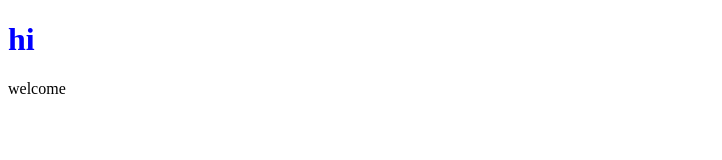
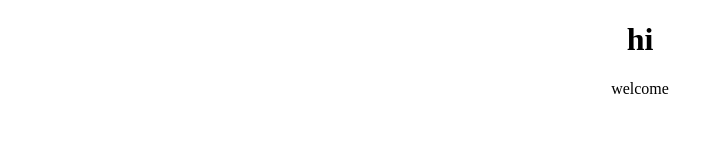
Before and after one commit to Waphhh/waphhh.github.io, a plain HTML site: page index.html in a window 1280 px wide. Shown: the whole page, without its empty margins (0-722 px from the left). Drawn offline with Linux system fonts and the light colour scheme.

Commit message:
Update style.css

```diff
--- a/style.css
+++ b/style.css
@@ -1,3 +1,3 @@
-h1 {
-    color: blue
+body {
+    text-align: center;
 }
```
